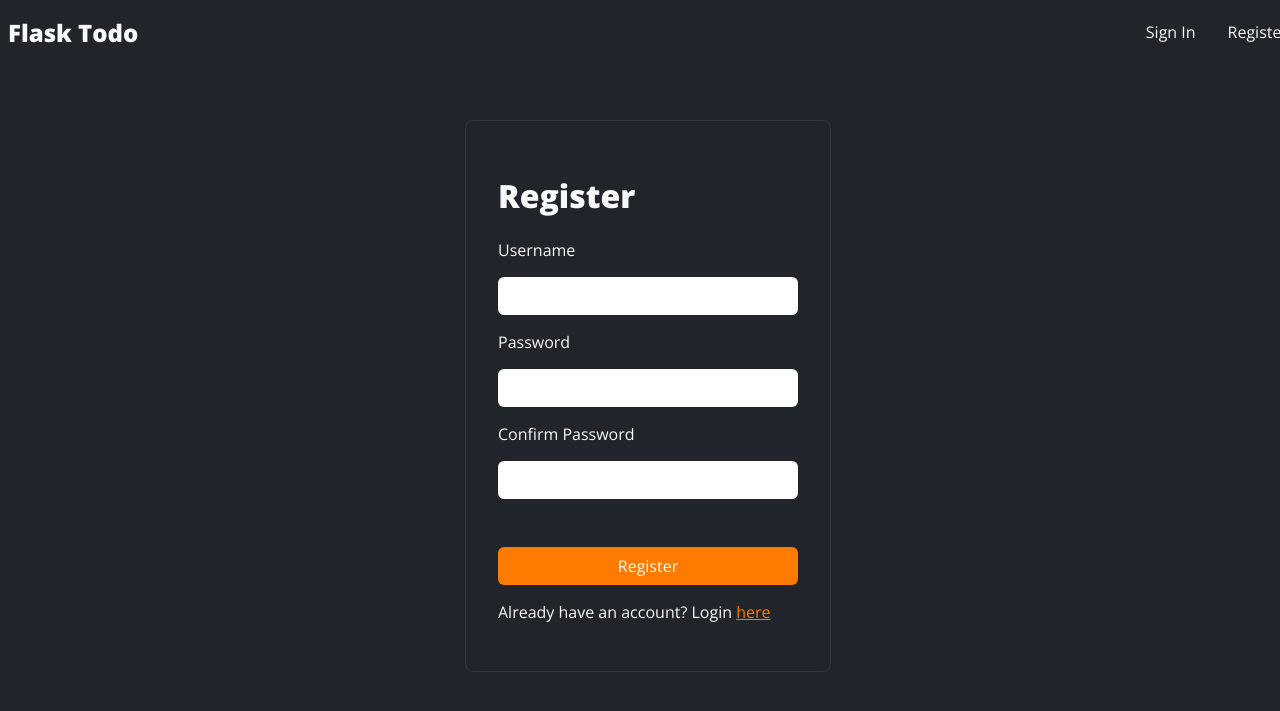
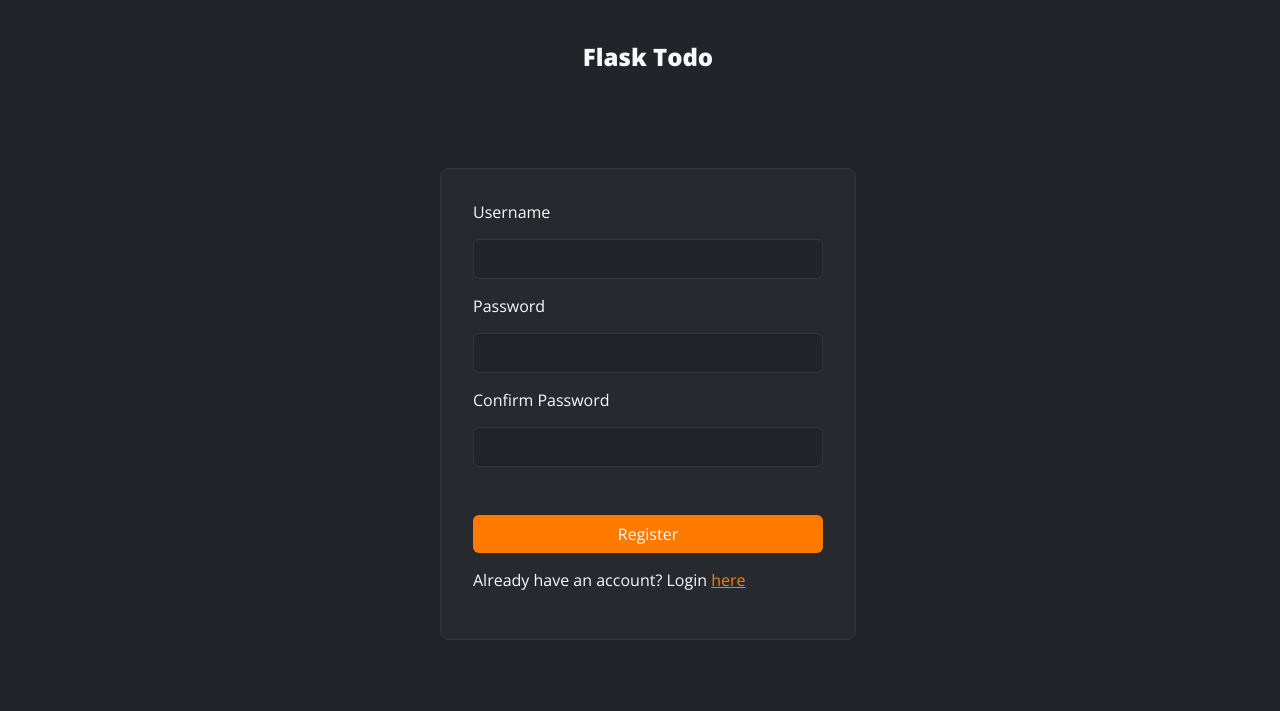
Before and after one commit to robokae/Flask-Mini-Blog, a Flask app: page /register in a window 1280 px wide. Shown: the top 711 px of the page. Run offline with Flask 2, Linux system fonts and the light colour scheme.

Commit message:
update login/register page styling

```diff
--- a/app/static/css/user-auth.css
+++ b/app/static/css/user-auth.css
@@ -1,3 +1,15 @@
+.page-header {
+    height: calc(var(--page-header-height) * 2);
+}
+
+.page-header__content {
+    justify-content: center;
+}
+
+.page-header__nav-links {
+    display: none;
+}
+
 .user-auth {
     height: max-content;
     width: 100%;
@@ -7,13 +19,18 @@
 }
 
 .user-auth__content {
-    min-width: 300px;
+    min-width: 350px;
     width: max-content;
     padding: 32px;
     display: flex;
     flex-direction: column;
+    background-color: var(--secondary-bg-col);
     border: 1px solid var(--border-col);
     border-radius: 8px;
+}
+
+.user-auth__heading {
+    text-align: center;
 }
 
 .user-auth__form {
@@ -31,6 +48,16 @@
     border-radius: 6px;
 }
 
+.user-auth__input {
+    background-color: var(--primary-bg-col);
+    color: var(--primary-text-col);
+    border: 1px solid var(--border-col);
+}
+
+.user-auth__input:focus {
+    outline: none;
+}
+
 .user-auth__submit-button {
     margin-top: 32px;
     background-color: var(--button-col);
--- a/app/templates/user_auth_base.html
+++ b/app/templates/user_auth_base.html
@@ -8,9 +8,6 @@
 {% block page_content %}
 <div class="user-auth">
     <div class="user-auth__content">
-        <h1 class="user-auth__heading">
-            {% block heading %}{% endblock %}
-        </h1>
         <form class="user-auth__form" method="post">
             {{ form.hidden_tag() }}
             {% block user_auth_form_content %}{% endblock %}
```
